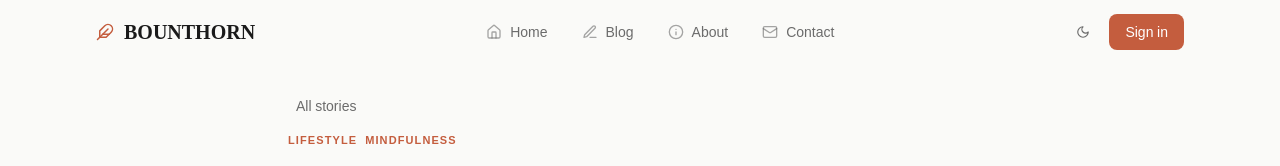
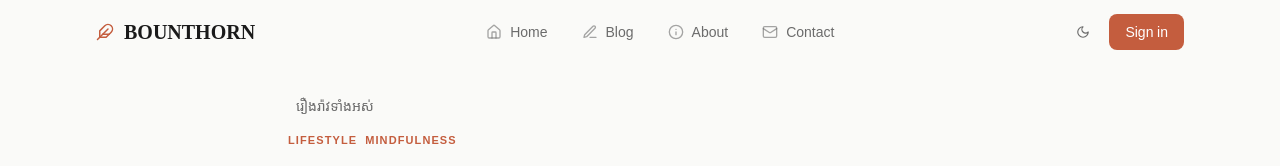
Before and after one commit to bounthorn1/SOK-BOUNTHORN.Blog, a React (Vite) app: page /post/1 in a window 1280 px wide. Shown: the top 166 px of the page. Built offline with nearby package versions, Linux system fonts and the light colour scheme.

Commit message:
transtal to khmer1

```diff
--- a/src/pages/PostDetailPage.jsx
+++ b/src/pages/PostDetailPage.jsx
@@ -102,7 +102,7 @@ export default function PostDetailPage() {
             className="inline-flex items-center gap-2 text-sm text-ink-muted dark:text-warm-300 hover:text-accent transition-colors"
           >
             <i className="fa-solid fa-arrow-left text-xs"></i>
-            All stories
+            រឿងរ៉ាវទាំងអស់
           </Link>
         </RevealSection>
 
```
